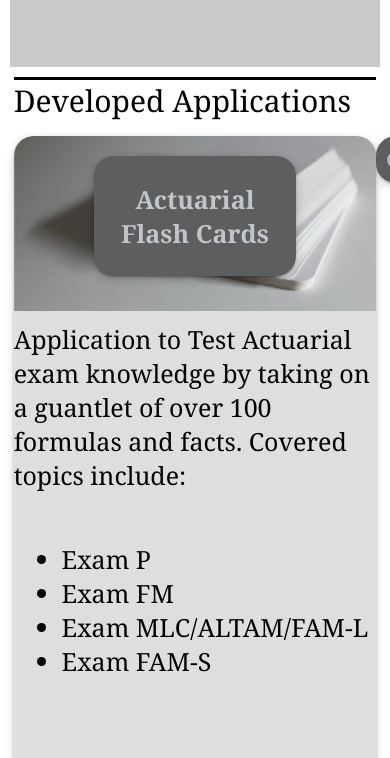
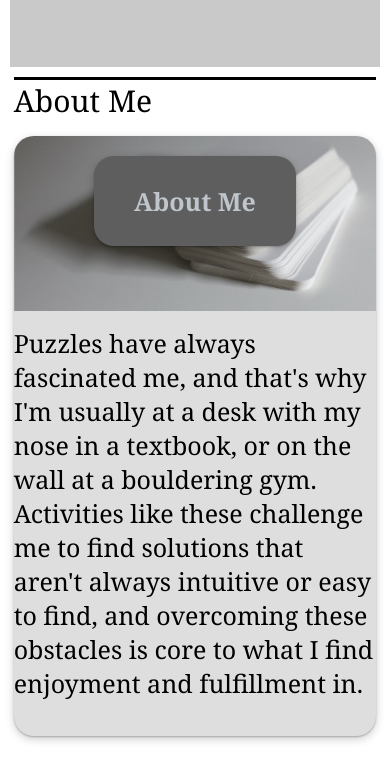
Before and after one commit to leex3683/Michael_Lee_Portfolio, a plain HTML site: page index.html in a window 390 px wide. Shown: the part 547-1305 px from the top of the page. Drawn offline with Linux system fonts and the light colour scheme.

Commit message:
added bio and link to bio

```diff
--- a/assets/css/style.css
+++ b/assets/css/style.css
@@ -150,6 +150,24 @@ section container {
     flex: 2 0 0;
     min-width: 98%;
     height: 650px;
+    margin-bottom:15px;
+    margin-left: 1%;
+    margin-right: 1%;
+    background-color: rgb(222, 222, 222);
+    border-radius: 20px 20px 20px 20px;
+    font-size: 25px;
+    box-shadow: rgba(0, 0, 0, 0.20) 0px 3px 10px, rgba(0, 0, 0, 0.24) 0px 1px 2px;
+}
+
+.bio{
+    position:relative;
+    display: flex;
+    flex-direction: column;
+    flex-wrap: wrap;
+    align-items: center;
+    flex: 2 0 0;
+    min-width: 98%;
+    height: 400px;
     margin-bottom:15px;
     margin-left: 1%;
     margin-right: 1%;
@@ -393,3 +411,11 @@ box {
       min-width: 60%;
     }
   }
+
+  @media screen and (max-width: 786px) {
+    .bio {
+      margin-bottom: 15px;
+      min-width: 60%;
+      min-height: 600px;
+    }
+  }
--- a/index.html
+++ b/index.html
@@ -11,6 +11,7 @@
         <top>
             <banner class="HeaderHeader"></banner>
             <nav class="navlinks">
+                <a href="#Aboutme">About Me |</a>
                 <a href="#Applications">Applications |</a>
                 <a href="#WorkExperience">Experience |</a>
                 <a href="#ContactInfo">Contact Information</a>
@@ -22,6 +23,19 @@
         </bottom>
     </header>
     <main>
+        <section>
+            <aside class="left1" id="Aboutme">About Me</aside>
+            <aside class="right">
+                <container class="bio">
+                    <h2>About Me</h2>
+                    <header class="CardHeaderL"></header>
+                    <p><br>Puzzles have always fascinated me, and that's why I'm usually at a desk with my nose in a textbook, or on the wall at a bouldering gym. Activities like these challenge me to find solutions that aren't always intuitive or easy to find, and overcoming these obstacles is core to what I find enjoyment and fulfillment in.</p>
+                    <p></p>
+
+                </container>
+
+            </aside>
+        </section>
         <section>
             <aside class="left1" id="Applications">
             Developed Applications
```
